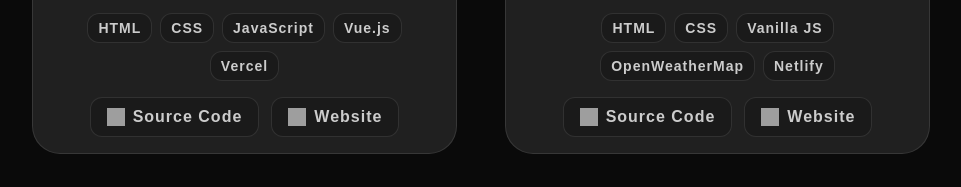
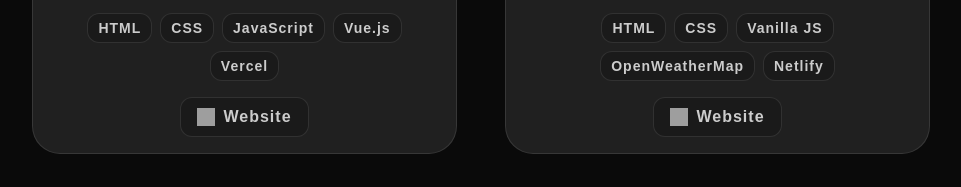
Before and after one commit to pideshmukh/devfolio, a plain HTML site: page index.html in a window 1280 px wide. Shown: the part 2427-2614 px from the top of the page, without its empty margins (159-1120 px from the left). Drawn offline with Linux system fonts and the light colour scheme; grey boxes are pictures that could not be loaded; a script that the page names is missing; a web font is replaced by a local one.

Commit message:
Removed extra links

```diff
--- a/index.html
+++ b/index.html
@@ -110,10 +110,6 @@
                     <span class="tag">Vercel</span>
                 </div>
                 <div class="buttons">
-                    <a href="https://github.com/pideshmukh/kanban" class="btn" target="_blank">
-                        <img src="https://sayedanowar.netlify.app/assets/svg/github-2.svg" alt="GitHub">
-                        Source Code
-                    </a>
                     <a href="https://mykanbanpro.netlify.app/" class="btn" target="_blank">
                         <img src="https://sayedanowar.netlify.app/assets/svg/external-link.svg" alt="Link">
                         Website
@@ -135,10 +131,6 @@
                     <span class="tag">Netlify</span>
                 </div>
                 <div class="buttons">
-                    <a href="https://github.com/iamsayedanowar/Full-fledged-Weather-App" class="btn" target="_blank">
-                        <img src="https://sayedanowar.netlify.app/assets/svg/github-2.svg" alt="GitHub">
-                        Source Code
-                    </a>
                     <a href="https://forecast24x7.netlify.app/" class="btn" target="_blank">
                         <img src="https://sayedanowar.netlify.app/assets/svg/external-link.svg" alt="Link">
                         Website
```
